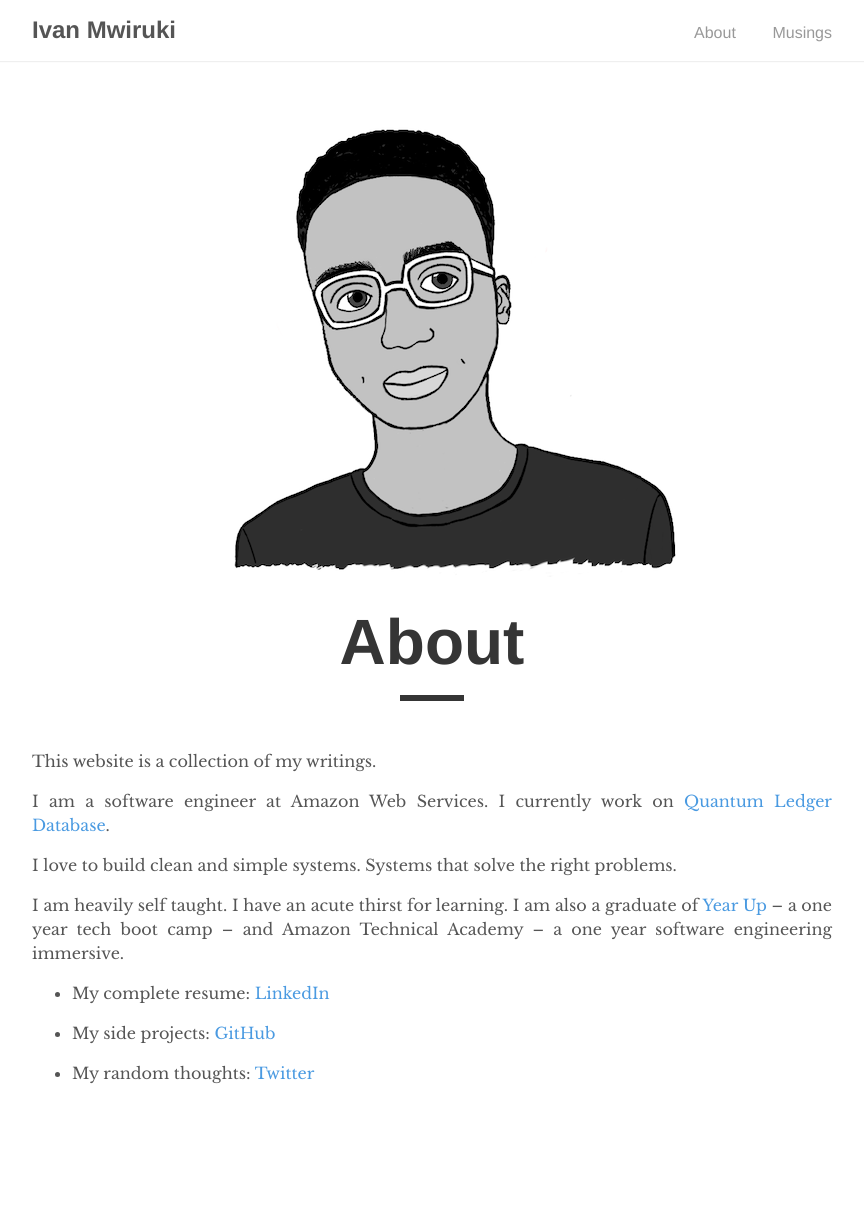
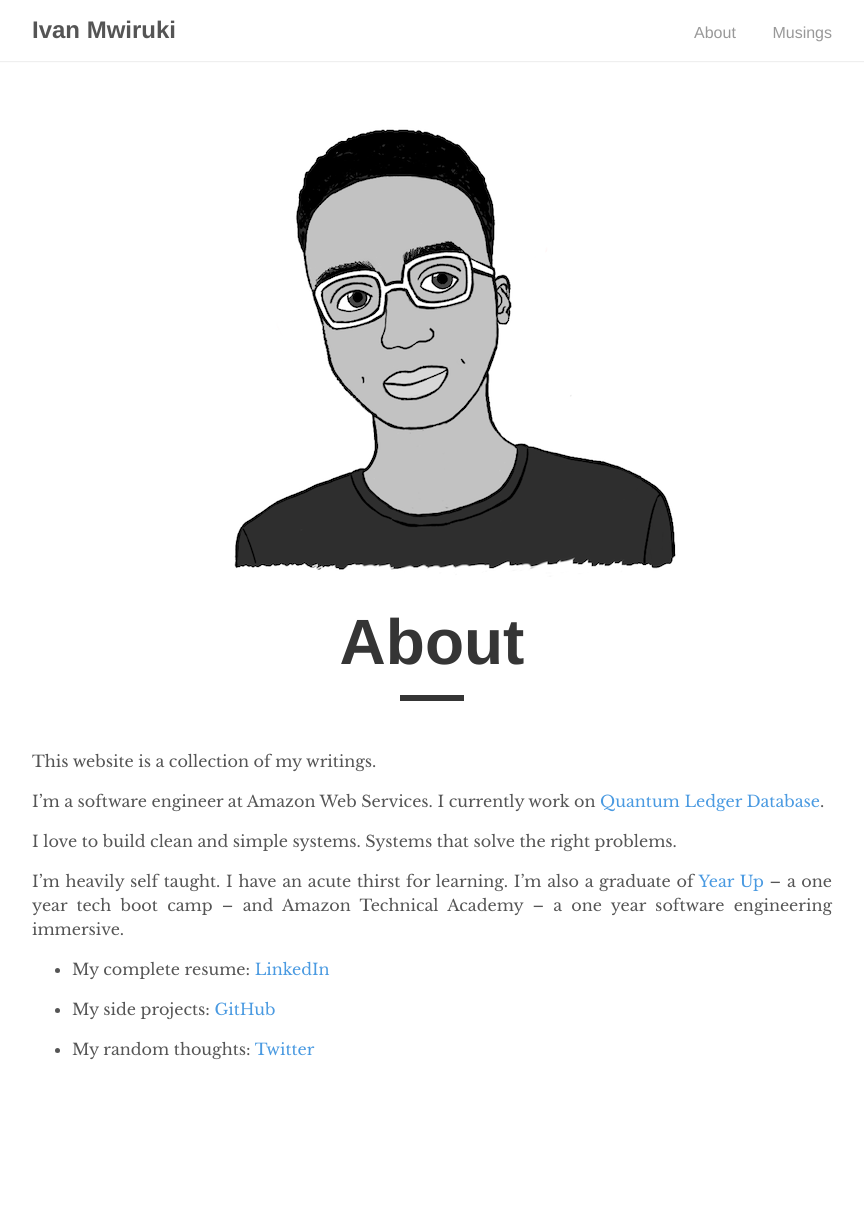
Before and after one commit to ivan-moto/ivan-moto.github.io, a Jekyll site: the page built from _pages/about.md, in a window 1280 px wide. Shown: the whole page, without its empty margins (208-1072 px from the left). Built offline with Jekyll 4.4.1, drawn with Linux system fonts in a browser that asks for light colours; after the commit the page ends 1189 px from its top, so only the background shows below that.

```diff
--- a/_pages/about.md
+++ b/_pages/about.md
@@ -7,15 +7,15 @@ permalink: /about/
 
 This website is a collection of my writings.
 
-I am a software engineer at Amazon Web Services. I currently work on [Quantum Ledger Database](https://aws.amazon.com/qldb/).
+I'm a software engineer at Amazon Web Services. I currently work on [Quantum Ledger Database](https://aws.amazon.com/qldb/).
 
 I love to build clean and simple systems. Systems that solve the right problems.
 
-I am heavily self taught. I have an acute thirst for learning. I am also a graduate of [Year Up](https://www.yearup.org) --
+I'm heavily self taught. I have an acute thirst for learning. I'm also a graduate of [Year Up](https://www.yearup.org/) --
 a one year tech boot camp -- and Amazon Technical Academy -- a one year software engineering immersive.
 
 - My complete resume: [LinkedIn](https://www.linkedin.com/in/ivanmwiruki/)
 
-- My side projects: [GitHub](https://github.com/IvanMwiruki)
+- My side projects: [GitHub](https://github.com/IvanMwiruki/)
 
-- My random thoughts: [Twitter](https://twitter.com/ivanmwiruki)
+- My random thoughts: [Twitter](https://twitter.com/ivanmwiruki/)
```
